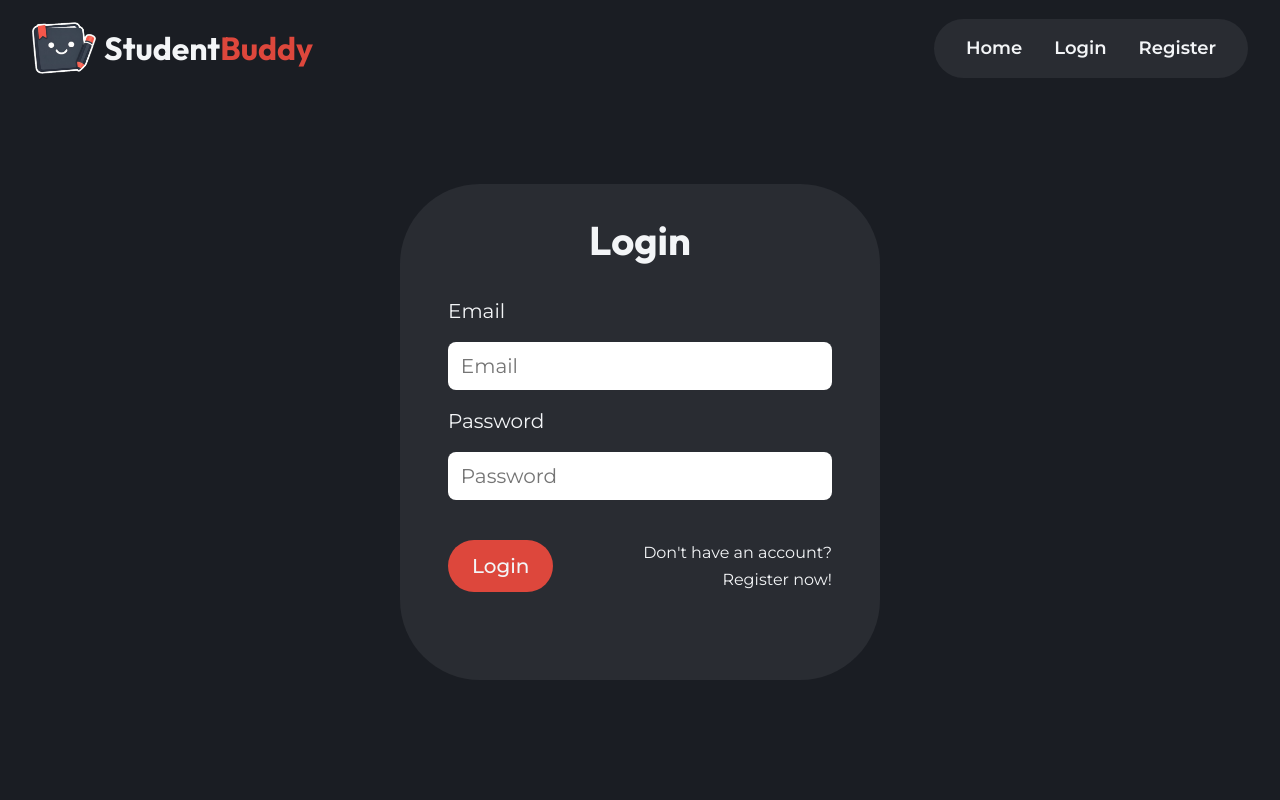
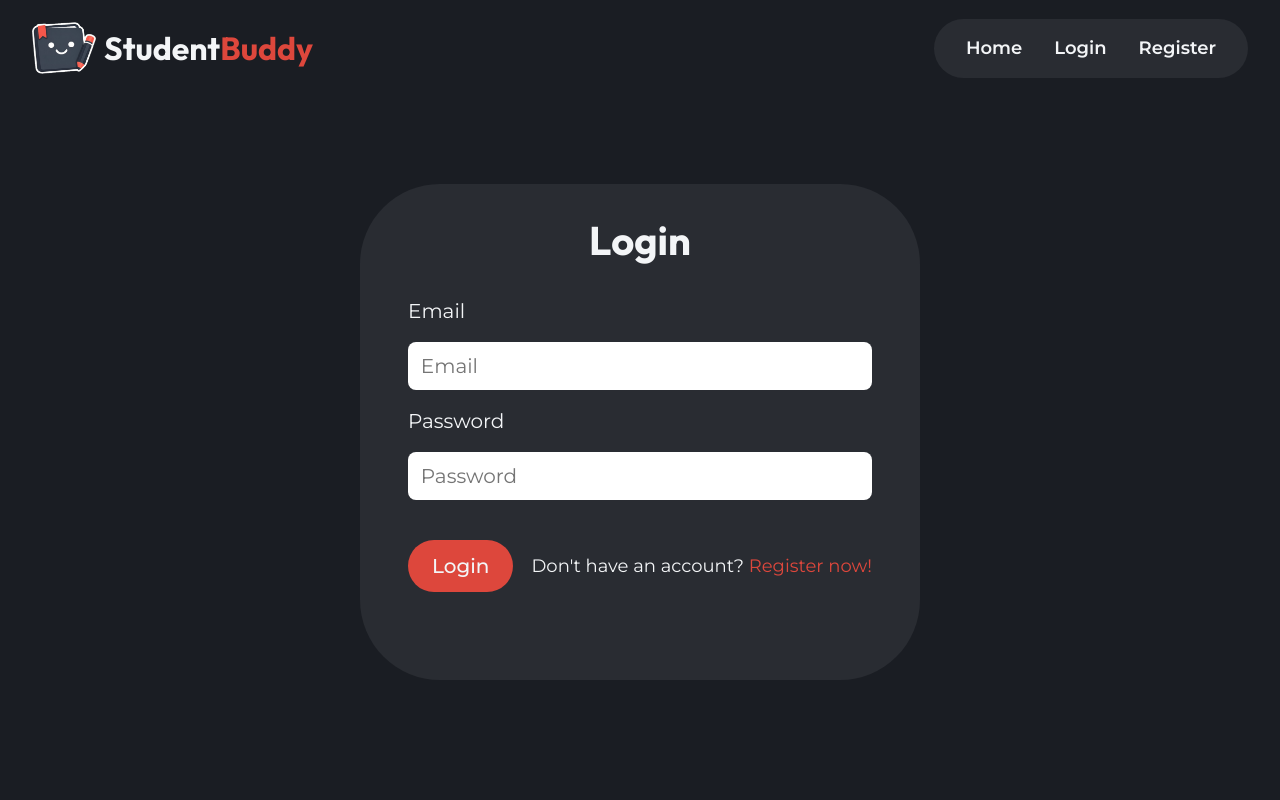
Before and after one commit to Dan-Cosci/studentBuddy, a React (Vite) app in the folder frontend/: page /login in a window 1280 px wide. Shown: the top 800 px of the page. Built offline with nearby package versions, Linux system fonts and the light colour scheme; no server answers.

Commit message:
login design

```diff
--- a/frontend/src/assets/css/style.css
+++ b/frontend/src/assets/css/style.css
@@ -295,7 +295,7 @@ pre {
 }
 .login__bubble {
   background-color: hsl(220, 10%, 18%);
-  width: clamp(20rem, 50vw, 30rem);
+  width: clamp(20rem, 50vw, 35rem);
   border-radius: 5rem;
   padding: 2rem 3rem;
   display: flex;
@@ -352,11 +352,24 @@ pre {
 }
 .login__bubble__body form p {
   text-align: right;
+  font-size: clamp(1.05rem, 1rem + 0.6vw, 1.125rem);
 }
 .login__bubble__body form .ct {
   display: flex;
   flex-direction: row;
   align-items: center;
+  justify-content: space-between;
+}
+.login__bubble__body form span {
+  cursor: pointer;
+  color: hsl(4, 70%, 55%);
+  transition: all 0.2s;
+}
+.login__bubble__body form span:hover, .login__bubble__body form span:focus {
+  color: hsl(4, 70%, 48%);
+}
+.login__bubble__body form span:active {
+  color: hsl(4, 70%, 55%);
 }
 
 /*# sourceMappingURL=style.css.map */
--- a/frontend/src/assets/scss/pages/_login.scss
+++ b/frontend/src/assets/scss/pages/_login.scss
@@ -10,7 +10,7 @@
     &__bubble{
 
         background-color: $clr-main;
-        width: clamp(20rem, 50vw, 30rem);
+        width: clamp(20rem, 50vw, 35rem);
         border-radius: 5rem;
         padding: 2rem 3rem;
         @include flex-colum;
@@ -69,10 +69,25 @@
                 }
                 p{
                     text-align: right;
-
+                    font-size: b.$fs-md;
                 }
                 .ct{
                     @include flex-row;
+                    justify-content: space-between;
+                }
+                span {
+                    cursor: pointer;
+                    color: $clr-accent;
+                    transition:all 0.2s;
+
+                    &:hover,
+                    &:focus {
+                        color: $clr-accent-hover;
+
+                    }
+                    &:active {
+                        color: $clr-accent;
+                    }
                 }
 
             }
```
Also changed, not shown: 1 other file (tests, documents, lock files or other folders).
